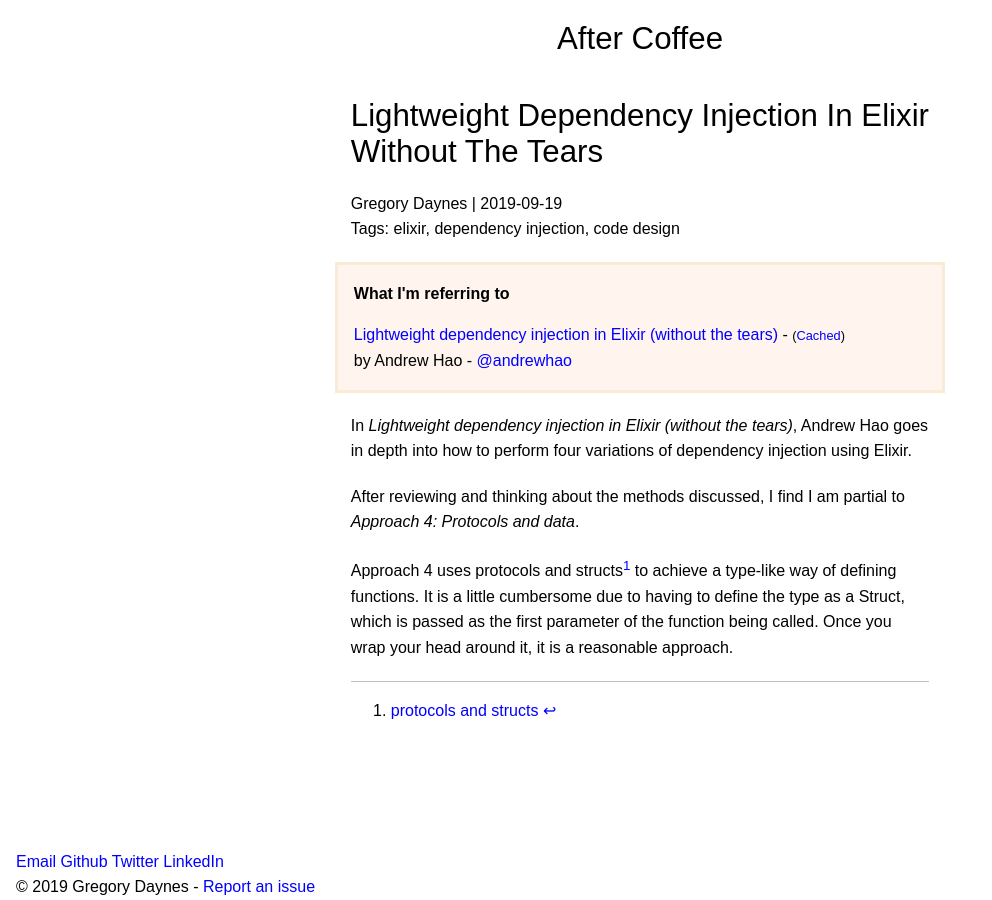
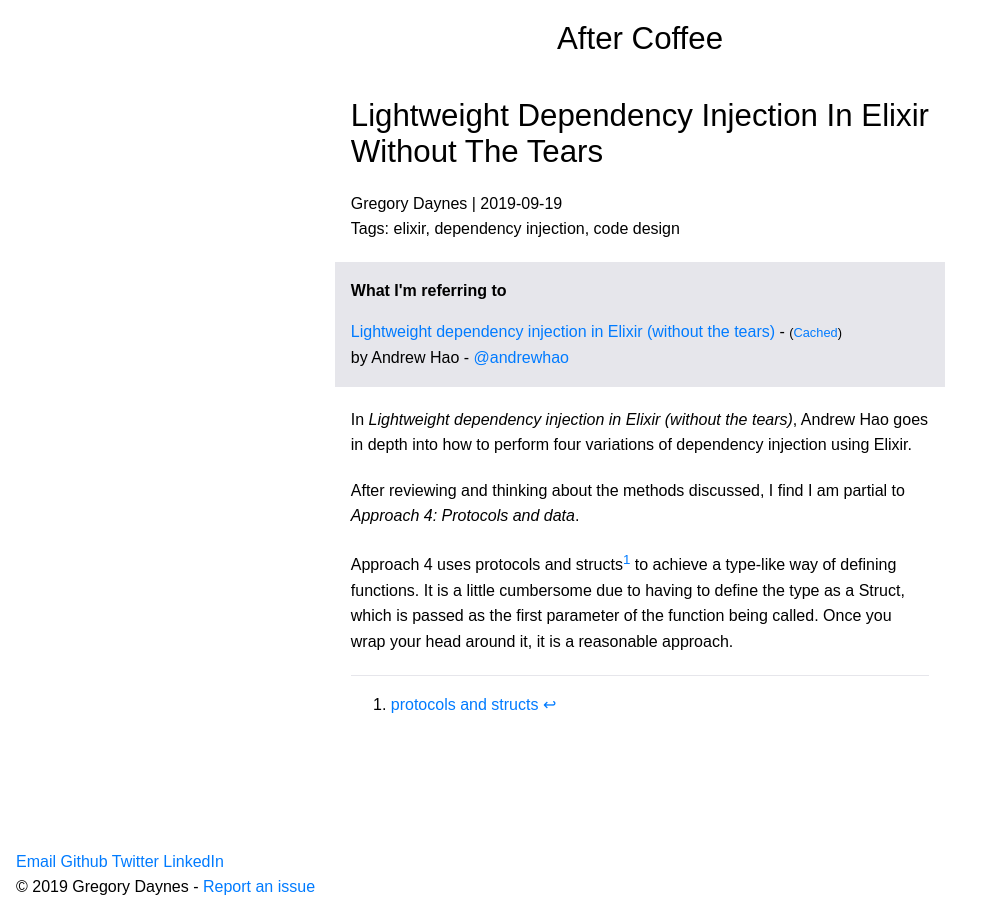
Before and after one commit to gregdaynes/after.coffee, a Jekyll site: the page built from _posts/2019-09-19-lightweight-dependency-injection-in-elixir-without-the-tears.md, in a window 1280 px wide. Shown: the whole page, without its empty margins (0-992 px from the left). Built offline with Jekyll 4.4.1, drawn with Linux system fonts in a browser that asks for light colours.

Commit message:
Refactored color scheme

```diff
--- a/_layouts/post.html
+++ b/_layouts/post.html
@@ -12,7 +12,7 @@ layout: default
   </header>
 
   {% if page.article.link %}
-  <div class="callout background-yellow border-yellow border-solid pad-md readings-source">
+  <div class="callout call-to-action pad-md readings-source">
     <strong>What I'm referring to</strong>
     <p>
       <a href="{{ page.article.link }}">{{ page.article.title }}</a> - <small>(<a href="{{page.article.archive}}">Cached</a>)</small><br />
--- a/_sass/_component-site-header.scss
+++ b/_sass/_component-site-header.scss
@@ -1,12 +1,12 @@
 .site-header {
-  background-color: var(--c-base);
+  background-color: var(--c-gray-l7);
   margin: 0 -1em;
   position: sticky;
   top: 0;
   text-align: center;
 
   a {
-    color: var(--c-standout);
+    color: var(--c-gray-d7);
     text-decoration: none;
   }
 }
--- a/_sass/_components.scss
+++ b/_sass/_components.scss
@@ -1,22 +1,13 @@
 // Code snippet highlighting
 .highlight {
   @extend %callout;
-  background-color: var(--c-standout);
-  color: var(--c-base);
+  background-color: var(--c-gray-l6);
+  color: var(--c-gray-d6);
   overflow-x: auto;
-
-  @media (prefers-color-scheme: dark) {
-    background-color: var(--c-subtle);
-    color: var(--c-standout);
-  }
 
   // First comment in the code block - usually a filename
   .c1 {
-    color: var(--c-muted);
-
-    @media (prefers-color-scheme: dark) {
-      color: var(--c-muted);
-    }
+    color: var(--c-gray);
   }
 }
 
@@ -41,5 +32,5 @@ article {
 }
 
 .footnotes {
-  border-top: 1px solid var(--c-medium);
+  border-top: 1px solid var(--c-gray-l5);
 }
--- a/_sass/_elements.scss
+++ b/_sass/_elements.scss
@@ -20,11 +20,11 @@ html {
 }
 
 body {
-  background-color: var(--c-base);
+  background-color: var(--c-gray-l7);
   min-height: 100vh;
   padding: 0 1em;
   margin: 0;
-  color: var(--c-standout);
+  color: var(--c-gray-d7);
 
   font-weight: 400;
   line-height: 1.6;
@@ -77,7 +77,7 @@ strong {
 }
 
 a {
-  color: var(--c-link);
+  color: var(--c-blue);
   text-decoration: none;
 
   &:hover {
@@ -85,11 +85,11 @@ a {
   }
 
   &:visited {
-    color: var(--c-link-visited);
+    color: var(--c-purple);
   }
 
   &:active {
-    color: var(--c-link-active);
+    color: var(--c-red);
   }
 }
 
@@ -98,7 +98,7 @@ code {
   font-family: monospace, monospace;
 
   p & {
-    background-color: var(--c-subtle);
+    background-color: var(--c-gray-l5);
     font-style: italic;
   }
 }
--- a/_sass/_objects.scss
+++ b/_sass/_objects.scss
@@ -7,17 +7,12 @@
   flex-direction: column;
 }
 
-.background-yellow {
-  background-color: var(--c-info);
-}
-
-.border-yellow {
-  border-color: var(--c-info-dark);
+.call-to-action {
+  background-color: var(--c-gray-l5);
 }
 
 .border-solid {
-  border-size: 1px;
-  border-style: solid;
+  border: 1px solid var(--c-gray-d6);
 }
 
 .pad-md {
@@ -31,3 +26,7 @@
 .callout {
   @extend %callout;
 }
+
+.text-inverted {
+  color: var(--c-gray-l7);
+}
--- a/_sass/_settings.scss
+++ b/_sass/_settings.scss
@@ -1,35 +1,58 @@
 :root {
-  --c-base: white;
-  --c-subtle: ghostwhite;
+  --c-blue:   hsl(211, 100%, 50%);
+  --c-green:  hsl(135,  59%, 49%);
+  --c-indigo: hsl(241,  61%, 59%);
+  --c-orange: hsl(35,  100%, 50%);
+  --c-pink:   hsl(349, 100%, 59%);
+  --c-purple: hsl(280,  68%, 60%);
+  --c-red:    hsl(3,   100%, 59%);
+  --c-teal:   hsl(199,  94%, 67%);
+  --c-yellow: hsl(48,  100%, 50%);
 
-  --c-standout: black;
-  --c-muted: dimgrey;
-  --c-medium: silver;
+  --c-gray:   hsl(240,  2%, 57%);
+  --c-gray-2: hsl(240,  3%, 69%);
+  --c-gray-3: hsl(240,  5%, 79%);
+  --c-gray-4: hsl(240,  6%, 83%);
+  --c-gray-5: hsl(240, 11%, 91%);
+  --c-gray-6: hsl(240, 24%, 96%);
 
-  --c-info: seashell;
-  --c-info-dark: antiquewhite;
+  --c-gray-d7: black;
+  --c-gray-d6: hsl(240,  3%, 11%);
+  --c-gray-d5: hsl(240,  2%, 18%);
+  --c-gray-d4: hsl(240,  2%, 23%);
+  --c-gray-d3: hsl(240,  1%, 29%);
+  --c-gray-d2: hsl(240,  1%, 39%);
+  --c-gray:   hsl(240,  2%, 57%);
+  --c-gray-l2: hsl(240,  3%, 69%);
+  --c-gray-l3: hsl(240,  5%, 79%);
+  --c-gray-l4: hsl(240,  6%, 83%);
+  --c-gray-l5: hsl(240, 11%, 91%);
+  --c-gray-l6: hsl(240, 24%, 96%);
+  --c-gray-l7: white;
 
-  --c-link: blue;
-  --c-link-visited: purple;
-  --c-link-active: red;
-}
+  @media (prefers-color-scheme: dark) {
+    --c-blue:   hsl(210, 100%, 52%);
+    --c-green:  hsl(135,  64%, 50%);
+    --c-indigo: hsl(241,  73%, 63%);
+    --c-orange: hsl(36,  100%, 52%);
+    --c-pink:   hsl(348, 100%, 61%);
+    --c-purple: hsl(280,  85%, 65%);
+    --c-red:    hsl(3,   100%, 61%);
+    --c-teal:   hsl(197, 100%, 70%);
+    --c-yellow: hsl(50,  100%, 52%);
 
-
-/* Light mode */
-@media (prefers-color-scheme: dark) {
-  :root {
-    --c-base: black;
-    --c-subtle: slategrey;
-
-    --c-standout: white;
-    --c-muted: silver;
-    --c-medium: silver;
-
-    --c-info: navy;
-    --c-info-dark: midnightblue;
-
-    --c-link: dodgerblue;
-    --c-link-visited: blueviolet;
-    --c-link-active: red;
+    --c-gray-l7: black;
+    --c-gray-l6: hsl(240,  3%, 11%);
+    --c-gray-l5: hsl(240,  2%, 18%);
+    --c-gray-l4: hsl(240,  2%, 23%);
+    --c-gray-l3: hsl(240,  1%, 29%);
+    --c-gray-l2: hsl(240,  1%, 39%);
+    --c-gray:   hsl(240,  2%, 57%);
+    --c-gray-d2: hsl(240,  3%, 69%);
+    --c-gray-d3: hsl(240,  5%, 79%);
+    --c-gray-d4: hsl(240,  6%, 83%);
+    --c-gray-d5: hsl(240, 11%, 91%);
+    --c-gray-d6: hsl(240, 24%, 96%);
+    --c-gray-d7: white;
   }
 }
```
